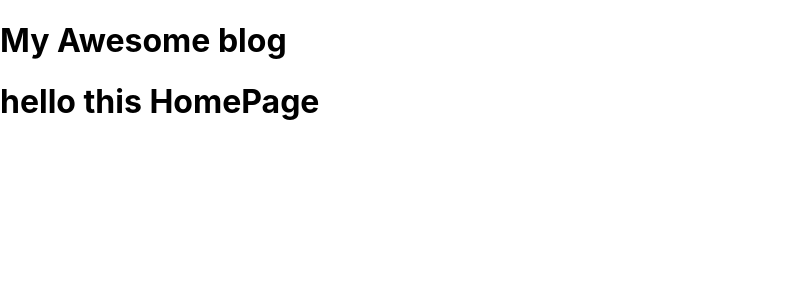
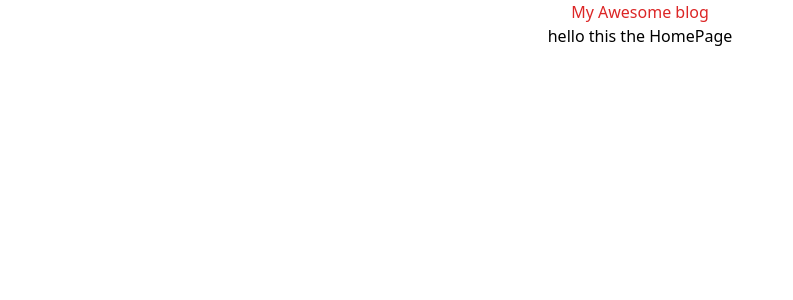
Before and after one commit to youtlane/blog, a React (Create React App) app: page / in a window 1280 px wide. Shown: the top 300 px of the page, without its empty margins (0-793 px from the left). Built offline with nearby package versions, Linux system fonts and the light colour scheme.

Commit message:
feat: add react router

```diff
--- /dev/null
+++ b/postcss.config.js
@@ -0,0 +1,6 @@
+module.exports = {
+  plugins: {
+    tailwindcss: {},
+    autoprefixer: {},
+  },
+}
--- a/src/App.css
+++ /dev/null
@@ -1,38 +0,0 @@
-.App {
-  text-align: center;
-}
-
-.App-logo {
-  height: 40vmin;
-  pointer-events: none;
-}
-
-@media (prefers-reduced-motion: no-preference) {
-  .App-logo {
-    animation: App-logo-spin infinite 20s linear;
-  }
-}
-
-.App-header {
-  background-color: #282c34;
-  min-height: 100vh;
-  display: flex;
-  flex-direction: column;
-  align-items: center;
-  justify-content: center;
-  font-size: calc(10px + 2vmin);
-  color: white;
-}
-
-.App-link {
-  color: #61dafb;
-}
-
-@keyframes App-logo-spin {
-  from {
-    transform: rotate(0deg);
-  }
-  to {
-    transform: rotate(360deg);
-  }
-}
--- a/src/App.js
+++ b/src/App.js
@@ -17,8 +17,6 @@ function App() {
             <Route path="/about" element={<AboutPage/>}/>
             <Route path="/articles" element={<ArticleListPage/>}/>
             <Route path="/articles/:articleId" element={<ArticlePage/>}/>
-
-
           </Routes>
         </div>
       </div>
--- a/src/index.css
+++ /dev/null
@@ -1,13 +0,0 @@
-body {
-  margin: 0;
-  font-family: -apple-system, BlinkMacSystemFont, 'Segoe UI', 'Roboto', 'Oxygen',
-    'Ubuntu', 'Cantarell', 'Fira Sans', 'Droid Sans', 'Helvetica Neue',
-    sans-serif;
-  -webkit-font-smoothing: antialiased;
-  -moz-osx-font-smoothing: grayscale;
-}
-
-code {
-  font-family: source-code-pro, Menlo, Monaco, Consolas, 'Courier New',
-    monospace;
-}
--- a/src/index.js
+++ b/src/index.js
@@ -1,6 +1,6 @@
 import React from 'react';
 import ReactDOM from 'react-dom/client';
-import './index.css';
+import './style/globals.css';
 import App from './App';
 import reportWebVitals from './reportWebVitals';
 
--- a/src/pages/AboutPage.js
+++ b/src/pages/AboutPage.js
@@ -2,6 +2,6 @@ import React from 'react'
 
 export default function AboutPage() {
   return (
-    <div>AboutPage</div>
+    <div> hello this is the About Page</div>
   )
 }
--- a/src/pages/ArticleListPage.js
+++ b/src/pages/ArticleListPage.js
@@ -2,6 +2,6 @@ import React from 'react'
 
 export default function ArticleListPage() {
   return (
-    <div>ArticleListPage</div>
+    <div>hello this is the ArticleList Page</div>
   )
 }
--- a/src/pages/HomePage.js
+++ b/src/pages/HomePage.js
@@ -1,6 +1,6 @@
 const HomePage = () => {
     return(
-        <h1> hello this HomePage</h1>
+        <h1> hello this the HomePage</h1>
 
 
     );
```
Also changed, not shown: src/logo.svg (deleted).
